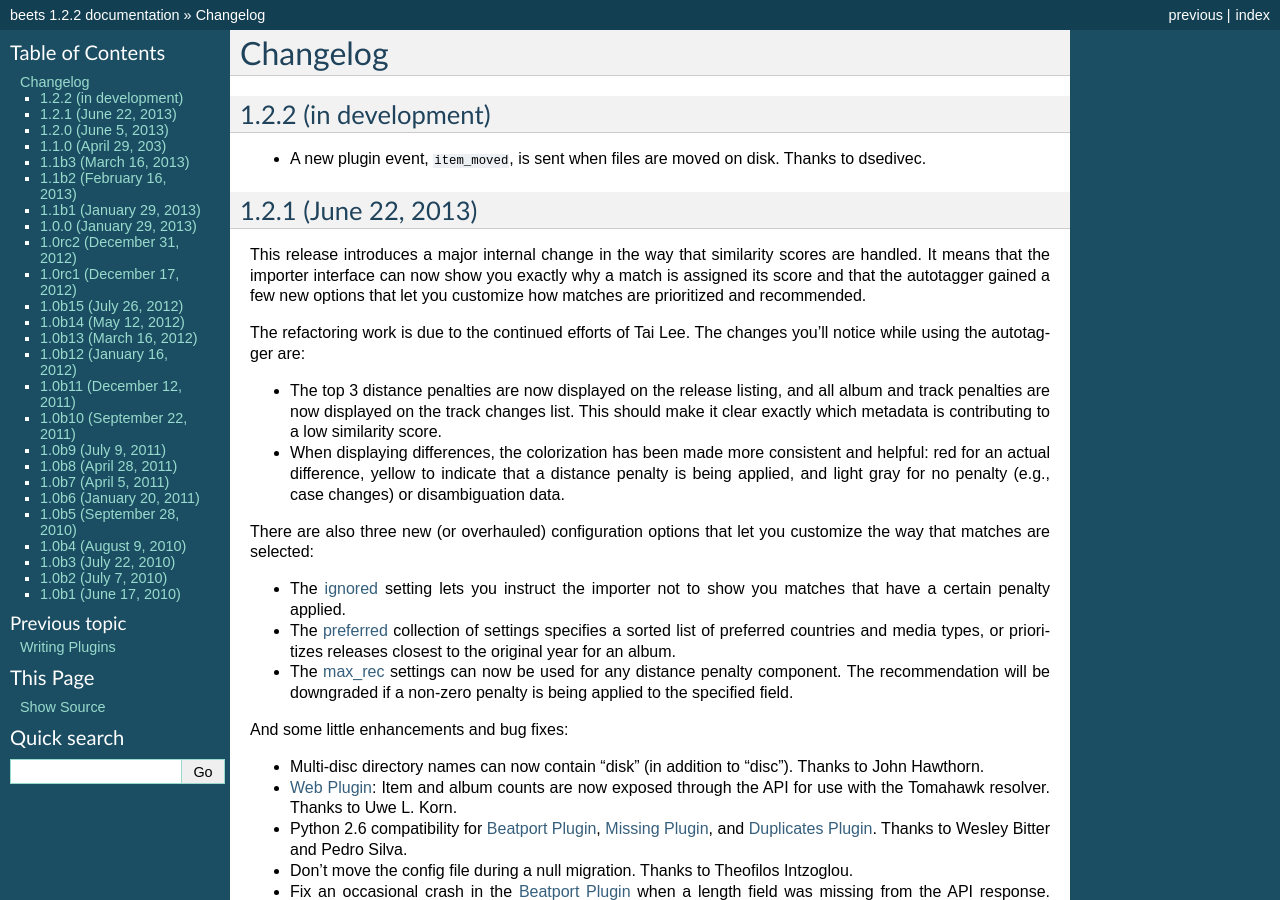
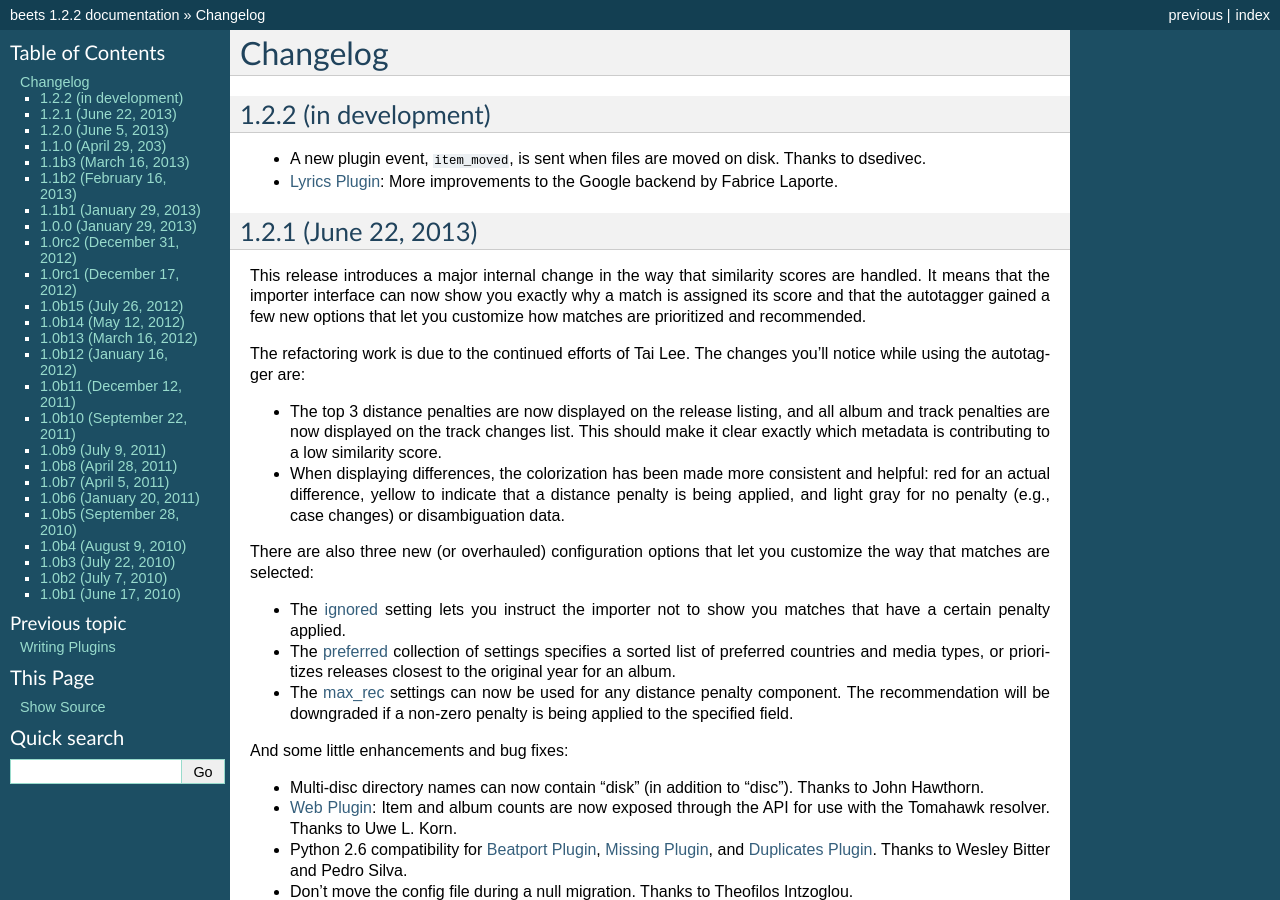
Before and after one commit to google-code-export/beets, a Sphinx documentation site: the page built from docs/changelog.rst, in a window 1280 px wide and 900 px high. Built offline with Sphinx 7.4.7, drawn with Linux system fonts in a browser that asks for light colours.

Commit message:
changelog for #339

```diff
--- a/docs/changelog.rst
+++ b/docs/changelog.rst
@@ -6,6 +6,8 @@
 
 * A new plugin event, ``item_moved``, is sent when files are moved on disk.
   Thanks to dsedivec.
+* :doc:`/plugins/lyrics`: More improvements to the Google backend by Fabrice
+  Laporte.
 
 
 1.2.1 (June 22, 2013)
```
